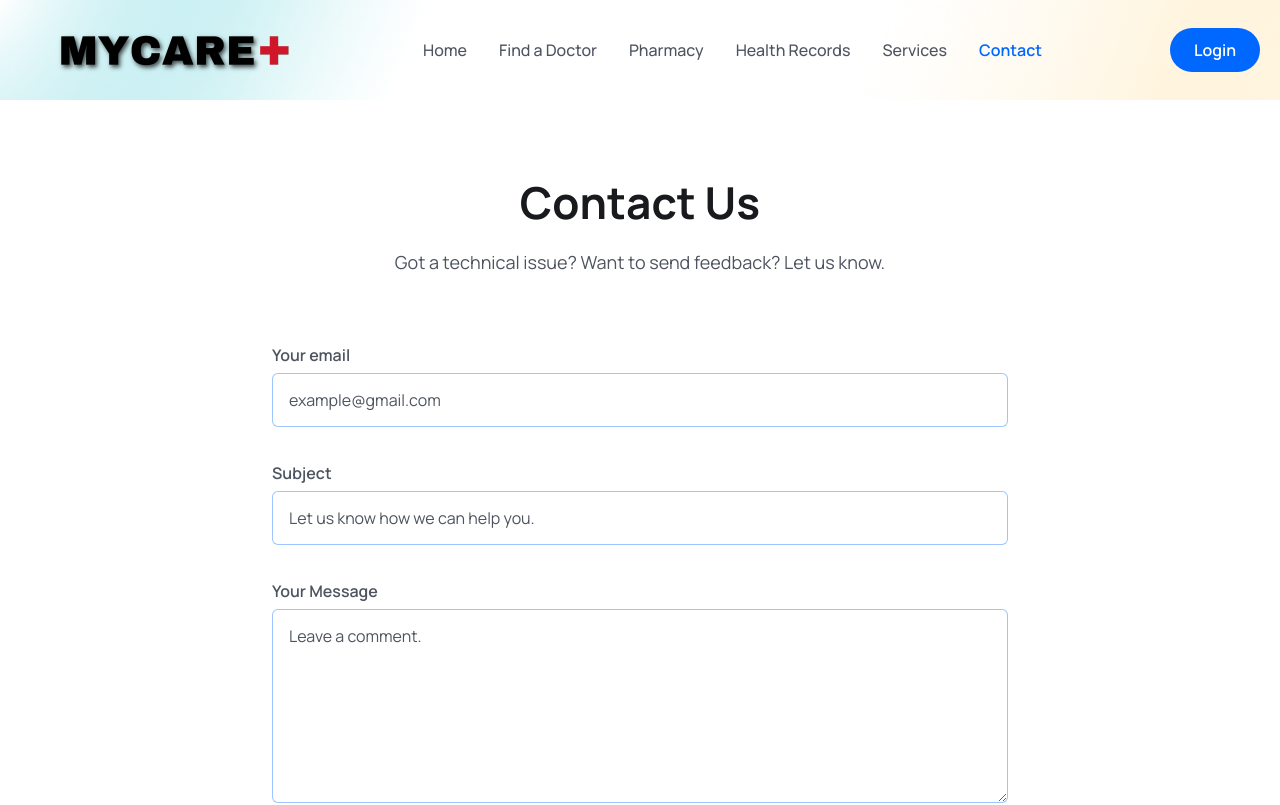
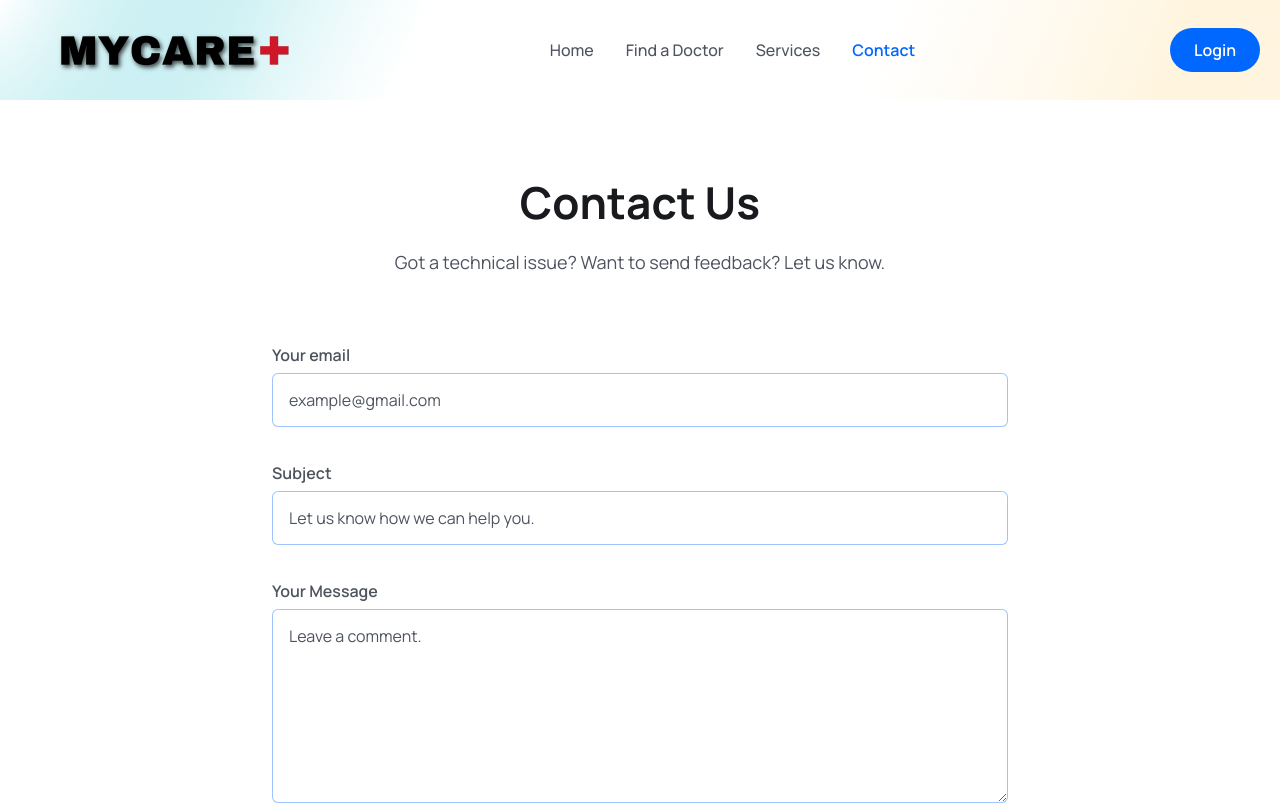
Before and after one commit to Aryansingh1909/Doctor_appointment, a React app in the folder frontend/: page /contact in a window 1280 px wide. Shown: the top 805 px of the page. Built offline with nearby package versions, Linux system fonts and the light colour scheme; the HTML template or start-up script is replaced by a standard one.

Commit message:
Update Header.jsx

```diff
--- a/frontend/src/components/Header/Header.jsx
+++ b/frontend/src/components/Header/Header.jsx
@@ -13,14 +13,14 @@ const navLinks=[
     path:'/doctors',
     display:'Find a Doctor'
   },
-  {
-    path:'medicines',
-    display:'Pharmacy'
-  },
-  {
-    path:'/records',
-    display:'Health Records'
-  },
+  // {
+  //   path:'medicines',
+  //   display:'Pharmacy'
+  // },
+  // {
+  //   path:'/records',
+  //   display:'Health Records'
+  // },
   {
     path:'/services',
     display:'Services'
```
